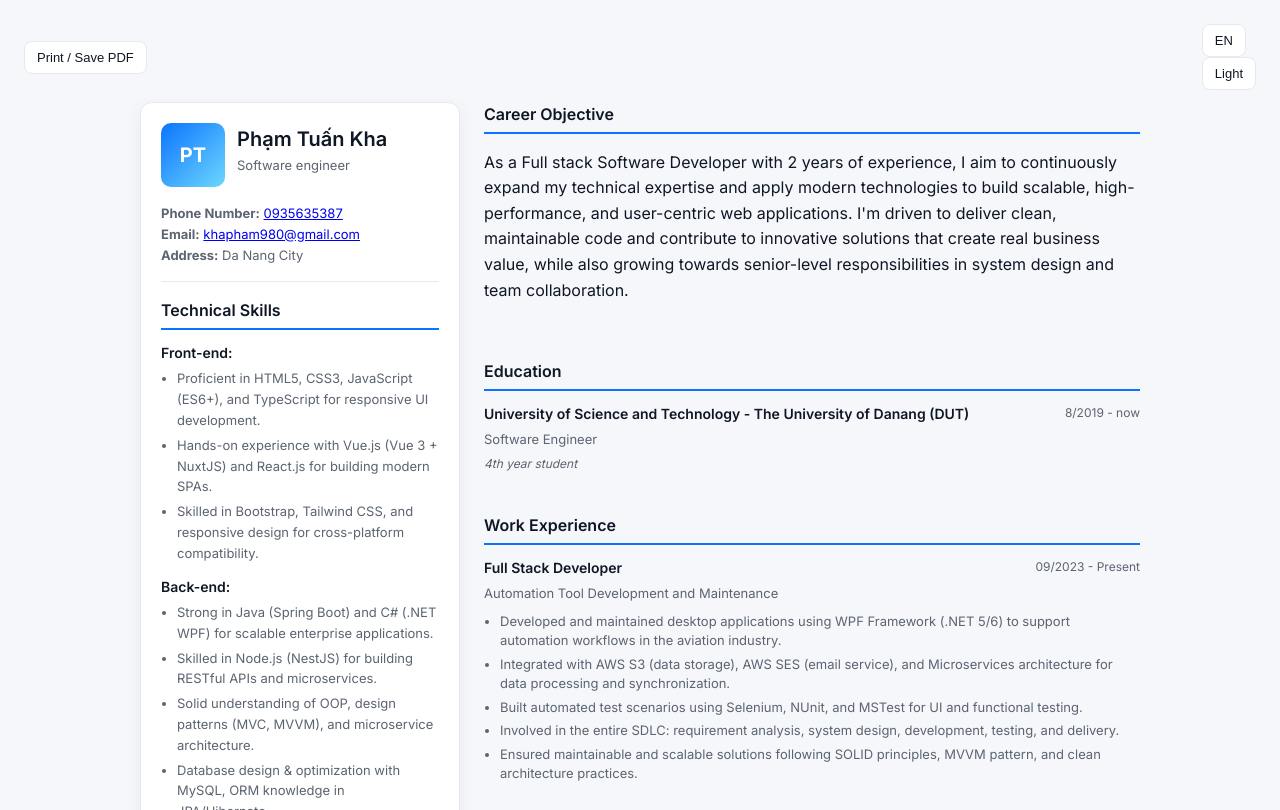
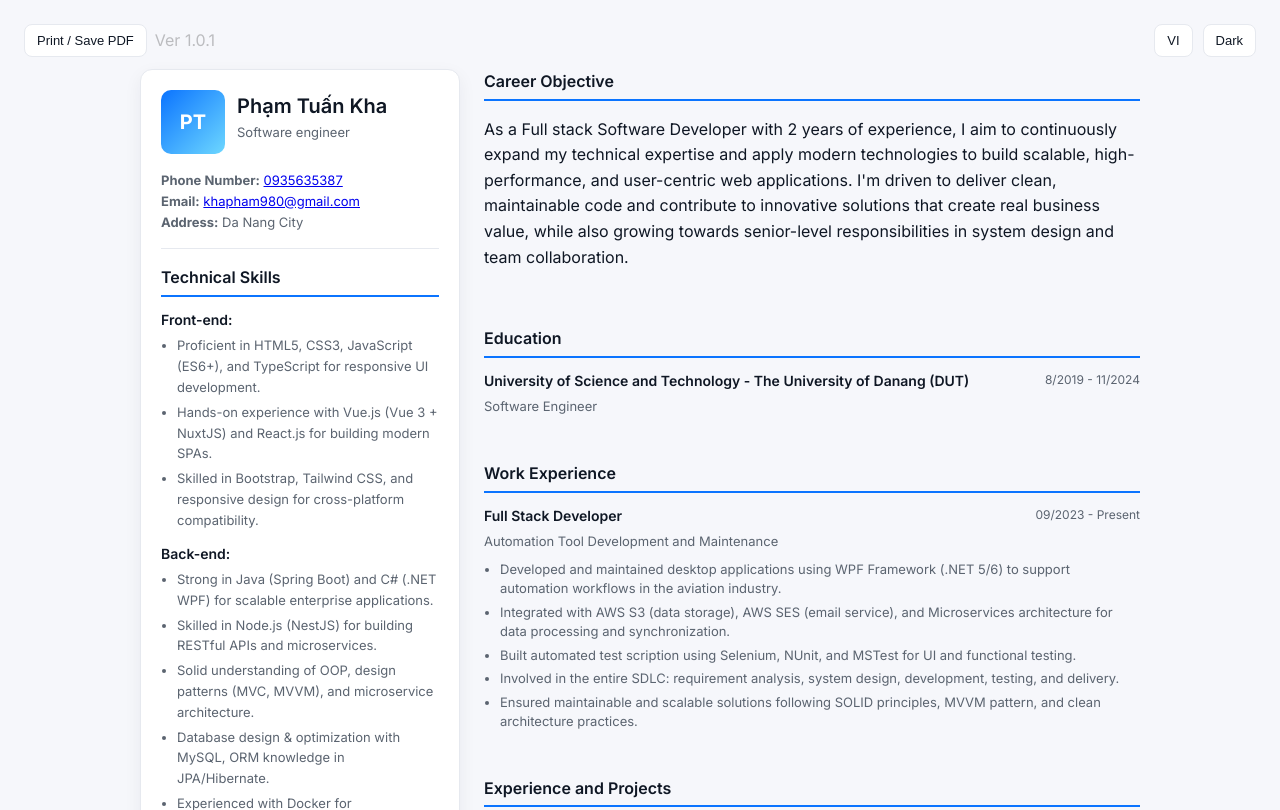
Before and after one commit to khaCrz/MyCV, a plain HTML site: page index.html in a window 1280 px wide. Shown: the top 810 px of the page. Drawn offline with Linux system fonts and the light colour scheme.

Commit message:
upload context

```diff
--- a/index.html
+++ b/index.html
@@ -11,9 +11,10 @@
   <div class="controls" role="toolbar" aria-label="Controls">
     <div style="display:flex;gap:8px;align-items:center;margin-right:auto">
       <button class="btn" id="downloadPdf" title="Print / Save as PDF">Print / Save PDF</button>
+      <div id="version" style="color: #0000003d;">Ver 1.0.1</div>
     </div>
 
-    <div class="btn-toggle" style="gap:10px">
+    <div class="btn-toggle" style="gap:10px ; display:flex; align-items:center">
       <div><button class="btn" id="langBtn">EN</button></div>
       <div><button class="btn" id="themeBtn">Light</button></div>
     </div>
@@ -96,10 +97,9 @@
         <div class="edu-item">
           <div class="meta-row">
             <div><div class="institution">University of Science and Technology - The University of Danang (DUT)</div></div>
-            <div class="date">8/2019 - now</div>
+            <div class="date">8/2019 - 11/2024</div>
           </div>
           <div class="degree">Software Engineer</div>
-          <div class="status">4th year student</div>
         </div>
       </div>
 
@@ -191,7 +191,7 @@
         <div class="cert-list">
           <div class="cert-item">
             <div class="meta-row">
-              <div><div class="cert-name">TOBC</div></div>
+              <div><div class="cert-name">TOEIC</div></div>
               <div class="date">2025/04/15</div>
             </div>
             <div class="cert-details">Score: 700 (ETS)</div>
--- a/script.js
+++ b/script.js
@@ -28,7 +28,7 @@ const translations = {
       responsibilities: [
         "Developed and maintained desktop applications using WPF Framework (.NET 5/6) to support automation workflows in the aviation industry.",
         "Integrated with AWS S3 (data storage), AWS SES (email service), and Microservices architecture for data processing and synchronization.",
-        "Built automated test scenarios using Selenium, NUnit, and MSTest for UI and functional testing.",
+        "Built automated test scription using Selenium, NUnit, and MSTest for UI and functional testing.",
         "Involved in the entire SDLC: requirement analysis, system design, development, testing, and delivery.",
         "Ensured maintainable and scalable solutions following SOLID principles, MVVM pattern, and clean architecture practices."
       ]
@@ -86,7 +86,7 @@ const translations = {
   vi: {
     name: "Phạm Tuấn Kha",
     title: "Kỹ sư Phần mềm",
-    objective: "Là Full stack Software Developer với 2 năm kinh nghiệm, tôi hướng tới việc mở rộng liên tục chuyên môn kỹ thuật và áp dụng các công nghệ hiện đại để xây dựng các ứng dụng web có khả năng mở rộng, hiệu suất cao và tập trung vào người dùng. Tôi được thúc đẩy để cung cấp mã sạch, có thể bảo trì và đóng góp vào các giải pháp sáng tạo tạo ra giá trị kinh doanh thực sự, đồng thời phát triển hướng tới các trách nhiệm cấp cao trong thiết kế hệ thống và hợp tác nhóm.",
+    objective: "Full stack Software Developer với 2 năm kinh nghiệm, tôi hướng tới việc mở rộng liên tục chuyên môn kỹ thuật và áp dụng các công nghệ hiện đại để xây dựng các ứng dụng có khả năng mở rộng, hiệu suất cao và tập trung vào người dùng. Tôi được thúc đẩy để phát triển mã nguồn sạch, có thể bảo trì và đóng góp vào các giải pháp sáng tạo tạo ra giá trị kinh doanh thực sự, đồng thời phát triển hướng tới các trách nhiệm cấp cao trong thiết kế hệ thống và hợp tác đội nhóm.",
     objectiveTitle: "Mục tiêu nghề nghiệp",
     skillsTitle: "Kỹ năng kỹ thuật",
     languagesTitle: "Ngôn ngữ",
@@ -113,7 +113,7 @@ const translations = {
         "Phát triển và bảo trì các ứng dụng desktop sử dụng WPF Framework (.NET 5/6) để hỗ trợ quy trình tự động hóa trong ngành hàng không.",
         "Tích hợp với AWS S3 (lưu trữ dữ liệu), AWS SES (dịch vụ email), và kiến trúc Microservices để xử lý và đồng bộ dữ liệu.",
         "Xây dựng các kịch bản kiểm tra tự động sử dụng Selenium, NUnit, và MSTest cho kiểm tra giao diện và chức năng.",
-        "Tham gia vào toàn bộ SDLC: phân tích yêu cầu, thiết kế hệ thống, phát triển, kiểm thử và giao hàng.",
+        "Tham gia vào toàn bộ quy trình phát triển: Phân tích yêu cầu, Thiết kế hệ thống, Phát triển, Kiểm thử và bàn gian sản phẩm.",
         "Đảm bảo các giải pháp có thể bảo trì và mở rộng theo các nguyên tắc SOLID, mô hình MVVM và thực hành kiến trúc sạch."
       ]
     },
@@ -174,6 +174,9 @@ let currentTheme = localStorage.getItem("cv_theme") || "light";
 
 function renderLang(lang) {
   const t = translations[lang];
+
+  // Update button text
+  document.getElementById("langBtn").textContent = lang === "en" ? "VI" : "EN";
 
   // Update basic info
   document.getElementById("name").textContent = t.name;
@@ -277,10 +280,18 @@ function renderLang(lang) {
 function applyTheme(theme) {
   document.documentElement.setAttribute("data-theme", theme);
   document.getElementById("themeBtn").textContent = theme === "dark"
-    ? translations[currentLang].dark
-    : translations[currentLang].light;
+    ? translations[currentLang].light
+    : translations[currentLang].dark;
   currentTheme = theme;
   localStorage.setItem("cv_theme", theme);
+
+  // Update version text color based on theme
+  const versionEl = document.getElementById("version");
+  if (theme === "dark") {
+    versionEl.style.color = "#ffffff3d";
+  } else {
+    versionEl.style.color = "#0000003d";
+  }
 }
 
 document.getElementById("langBtn").addEventListener("click", () => {
```
